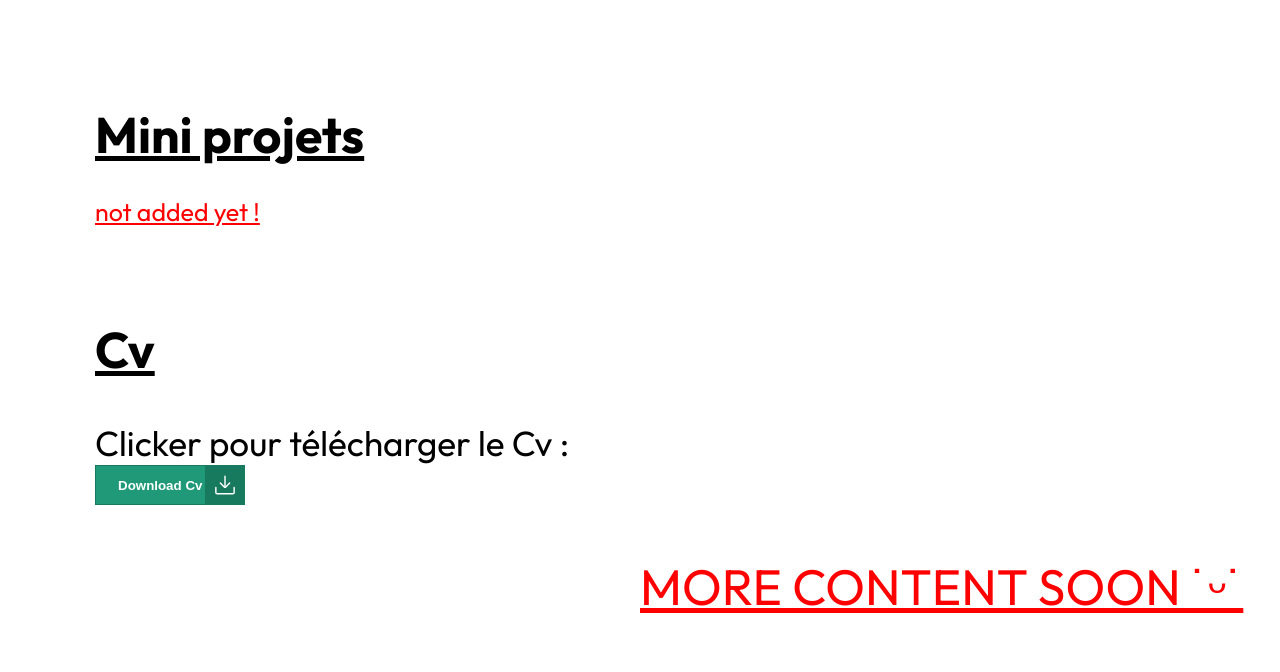
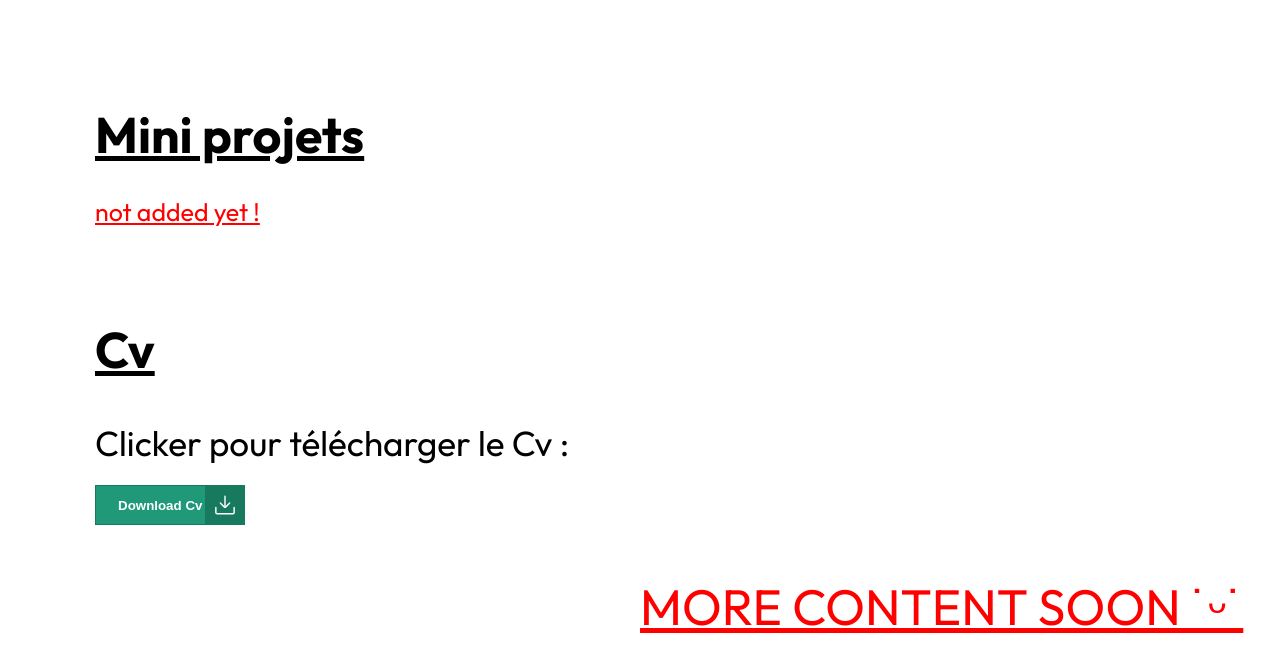
Before and after one commit to xabde/abdebajji, a plain HTML site: page index.html in a window 1280 px wide. Shown: the part 1438-2110 px from the top of the page. Drawn offline with nearby package versions, Linux system fonts and the light colour scheme.

Commit message:
Update index.html

```diff
--- a/index.html
+++ b/index.html
@@ -696,7 +696,7 @@ h5{
         </section>
         <section id="section5">
             <h5>Cv</h5><br><br>
-            <p class="cv"> Clicker pour télécharger le Cv :</p>
+            <p class="cv"> Clicker pour télécharger le Cv :</p><br>
             <button   id="downloadButton" onclick="downloadFile()" class="button" type="button">
                 <span class="button__text">Download Cv</span>
                 <span class="button__icon"><svg xmlns="http://www.w3.org/2000/svg" viewBox="0 0 35 35" id="bdd05811-e15d-428c-bb53-8661459f9307" data-name="Layer 2" class="svg"><path d="M17.5,22.131a1.249,1.249,0,0,1-1.25-1.25V2.187a1.25,1.25,0,0,1,2.5,0V20.881A1.25,1.25,0,0,1,17.5,22.131Z"></path><path d="M17.5,22.693a3.189,3.189,0,0,1-2.262-.936L8.487,15.006a1.249,1.249,0,0,1,1.767-1.767l6.751,6.751a.7.7,0,0,0,.99,0l6.751-6.751a1.25,1.25,0,0,1,1.768,1.767l-6.752,6.751A3.191,3.191,0,0,1,17.5,22.693Z"></path><path d="M31.436,34.063H3.564A3.318,3.318,0,0,1,.25,30.749V22.011a1.25,1.25,0,0,1,2.5,0v8.738a.815.815,0,0,0,.814.814H31.436a.815.815,0,0,0,.814-.814V22.011a1.25,1.25,0,1,1,2.5,0v8.738A3.318,3.318,0,0,1,31.436,34.063Z"></path></svg></span>
```
